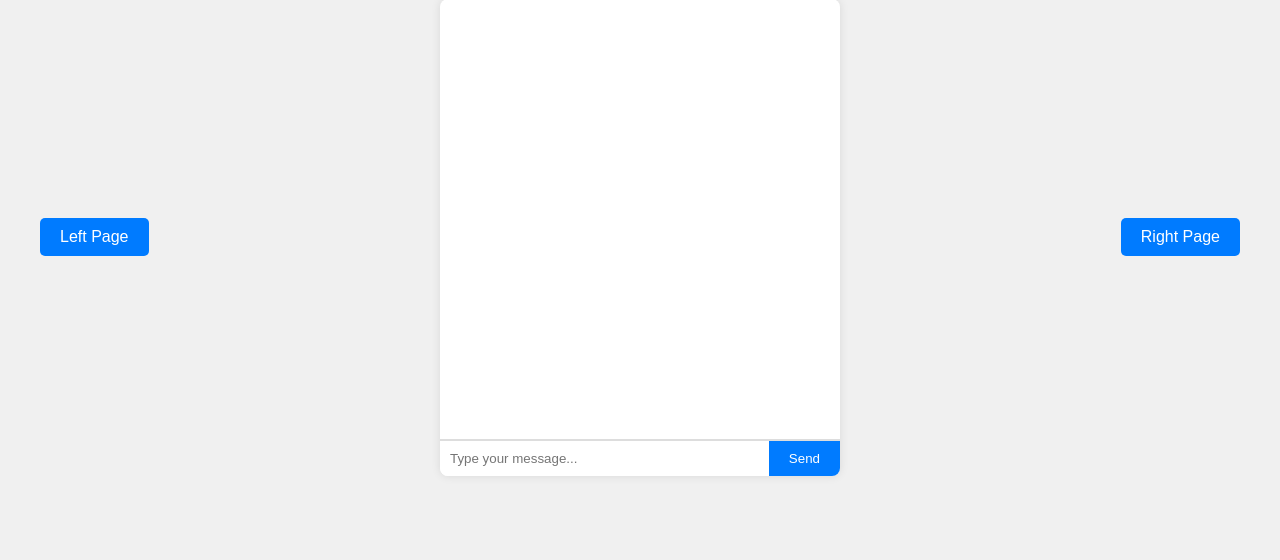
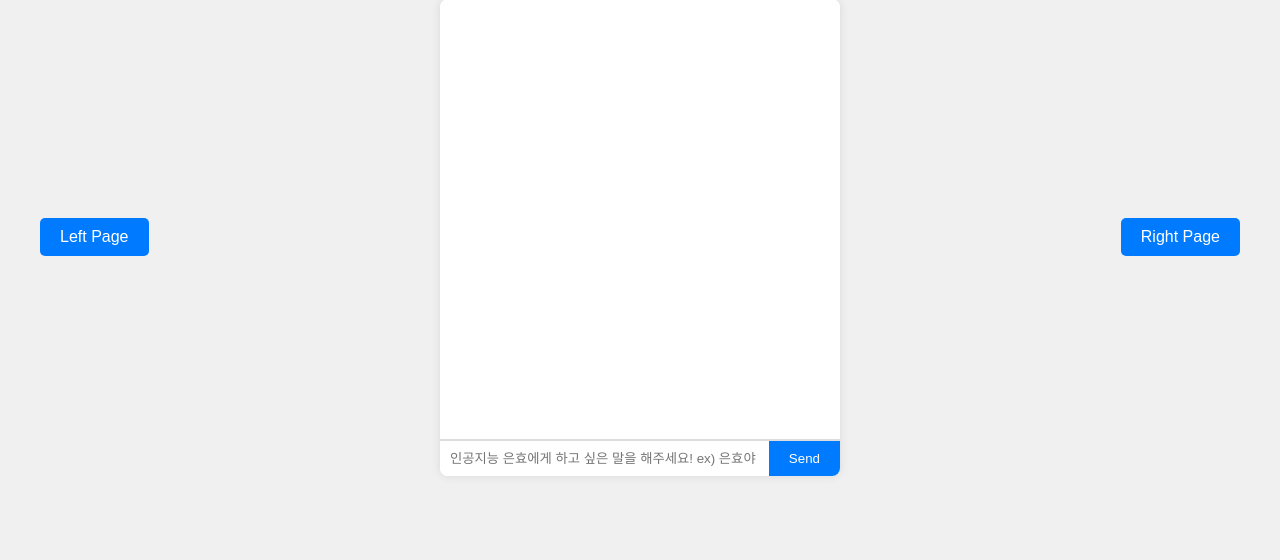
Before and after one commit to acidify04/2024ActFinalAssignment, a Spring Boot app: page /chat/eunhyo in a window 1280 px wide. Shown: the part 163-723 px from the top of the page. Run offline with Spring Boot 4, Linux system fonts and the light colour scheme.

Commit message:
인공지능 은효 연결페이지 수정

```diff
--- a/2024act/2024act/src/main/java/com/example/_act/controller/PageController.java
+++ b/2024act/2024act/src/main/java/com/example/_act/controller/PageController.java
@@ -75,10 +75,10 @@ public class PageController {
         return "future/page_3";
     }
 
-    @GetMapping(value = "/future/page_4")
-    String getFuturePage_04(){
-        return "future/page_4";
-    }
+//    @GetMapping(value = "/future/page_4")
+//    String getFuturePage_04(){
+//        return "future/page_4";
+//    }
 
     @GetMapping(value = "/chat/eunhyo")
     String getChatEunHyo(){
--- a/2024act/2024act/src/main/resources/templates/chat/eunhyo.html
+++ b/2024act/2024act/src/main/resources/templates/chat/eunhyo.html
@@ -3,7 +3,7 @@
 <head>
     <meta charset="UTF-8">
     <meta name="viewport" content="width=device-width, initial-scale=1.0">
-    <title>ChatGPT Bot</title>
+    <title>인공지능 은효</title>
     <style>
         body {
             font-family: Arial, sans-serif;
@@ -93,7 +93,7 @@
 <body>
 <div class="container">
     <div class="big_section">
-        <button class="nav-button" onclick="location.href='/future/page_4'">Left Page</button>
+        <button class="nav-button" onclick="location.href='/future/page_3'">Left Page</button>
     </div>
     <div class="big_section">
 
@@ -107,7 +107,7 @@
 <div id="chat-container">
     <div id="chat-box"></div>
     <div id="input-box">
-        <input type="text" id="user-input" placeholder="Type your message...">
+        <input type="text" id="user-input" placeholder="인공지능 은효에게 하고 싶은 말을 해주세요! ex) 은효야 너는 언제 태어났니?">
         <button onclick="sendMessage()">Send</button>
     </div>
 </div>
```
